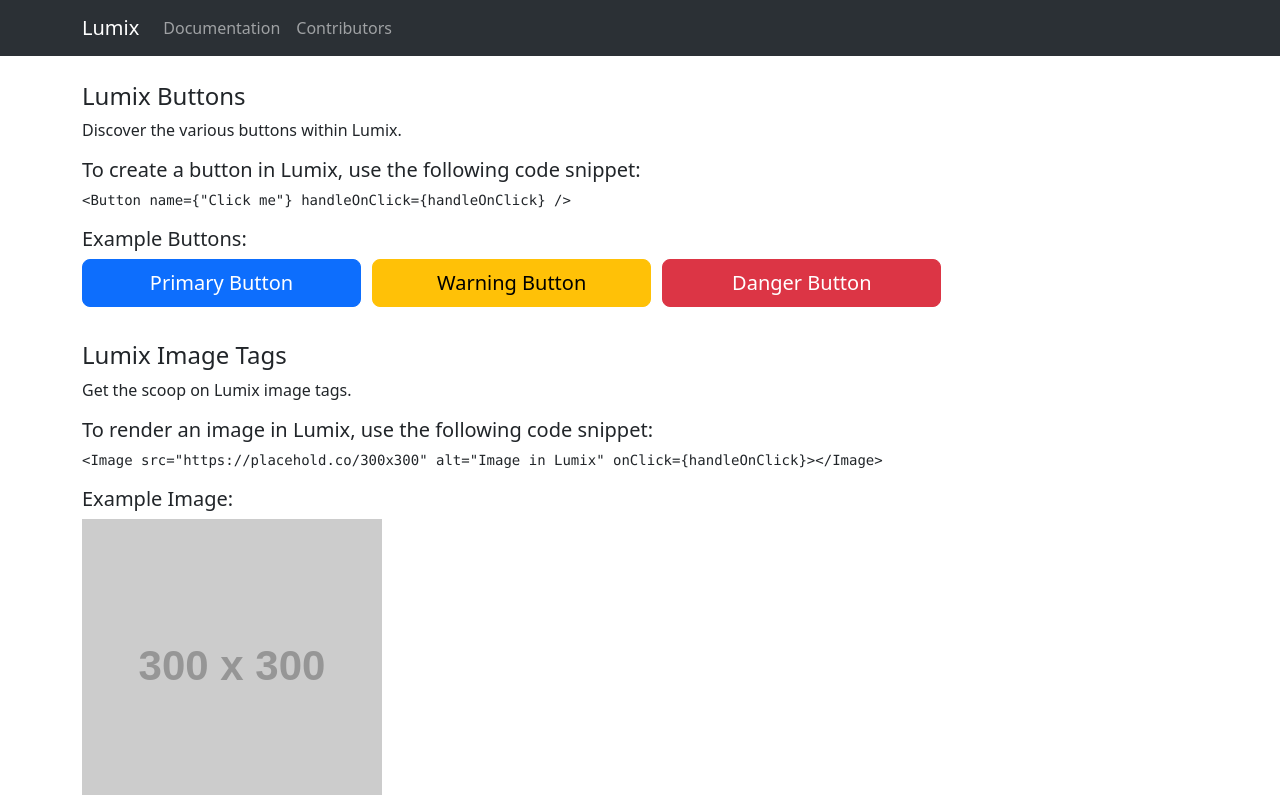
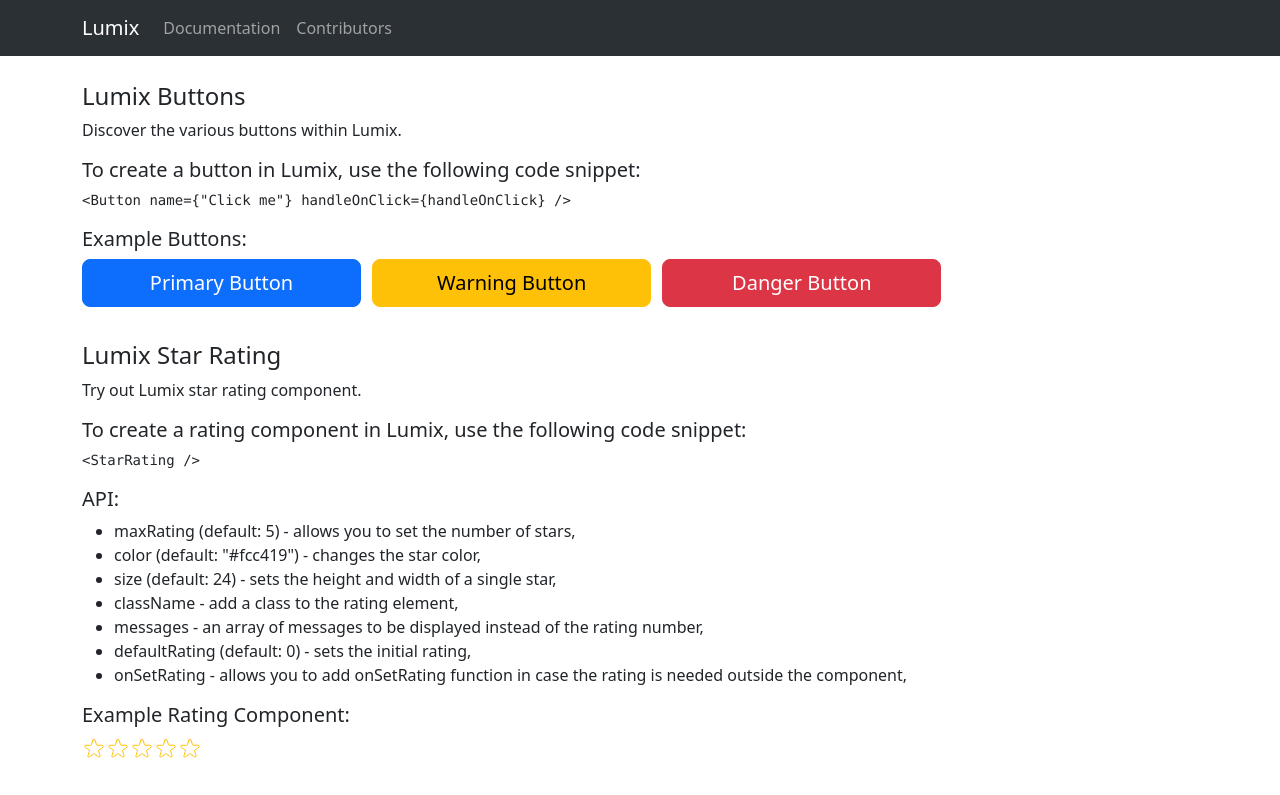
Before and after one commit to Keerat666/Lumix, a React (Create React App) app in the folder ui/lumix/: page / in a window 1280 px wide. Shown: the top 795 px of the page. Built offline with nearby package versions, Linux system fonts and the light colour scheme.

Commit message:
add star rating component

```diff
--- /dev/null
+++ b/ui/lumix/src/components/star-rating/Star.js
@@ -0,0 +1,47 @@
+import React from "react";
+
+const Star = ({ full, onRate, onHoverIn, onHoverOut, color, size }) => {
+	const starStyle = {
+		width: `${size}px`,
+		height: `${size}px`,
+		display: "block",
+		cursor: "pointer",
+	};
+
+	return (
+		<span
+			role="button"
+			style={starStyle}
+			onClick={onRate}
+			onMouseEnter={onHoverIn}
+			onMouseLeave={onHoverOut}
+		>
+			{full ? (
+				<svg
+					xmlns="http://www.w3.org/2000/svg"
+					viewBox="0 0 20 20"
+					fill={color}
+					stroke={color}
+				>
+					<path d="M9.049 2.927c.3-.921 1.603-.921 1.902 0l1.07 3.292a1 1 0 00.95.69h3.462c.969 0 1.371 1.24.588 1.81l-2.8 2.034a1 1 0 00-.364 1.118l1.07 3.292c.3.921-.755 1.688-1.54 1.118l-2.8-2.034a1 1 0 00-1.175 0l-2.8 2.034c-.784.57-1.838-.197-1.539-1.118l1.07-3.292a1 1 0 00-.364-1.118L2.98 8.72c-.783-.57-.38-1.81.588-1.81h3.461a1 1 0 00.951-.69l1.07-3.292z" />
+				</svg>
+			) : (
+				<svg
+					xmlns="http://www.w3.org/2000/svg"
+					fill="none"
+					viewBox="0 0 24 24"
+					stroke={color}
+				>
+					<path
+						strokeLinecap="round"
+						strokeLinejoin="round"
+						strokeWidth="{2}"
+						d="M11.049 2.927c.3-.921 1.603-.921 1.902 0l1.519 4.674a1 1 0 00.95.69h4.915c.969 0 1.371 1.24.588 1.81l-3.976 2.888a1 1 0 00-.363 1.118l1.518 4.674c.3.922-.755 1.688-1.538 1.118l-3.976-2.888a1 1 0 00-1.176 0l-3.976 2.888c-.783.57-1.838-.197-1.538-1.118l1.518-4.674a1 1 0 00-.363-1.118l-3.976-2.888c-.784-.57-.38-1.81.588-1.81h4.914a1 1 0 00.951-.69l1.519-4.674z"
+					/>
+				</svg>
+			)}
+		</span>
+	);
+}
+
+export default Star;
--- /dev/null
+++ b/ui/lumix/src/components/star-rating/StarRating.js
@@ -0,0 +1,76 @@
+import React, { useState } from "react";
+import PropTypes from "prop-types";
+import Star from "./Star";
+
+const wrapperStyle = {
+	display: "flex",
+	alignItems: "center",
+	gap: "16px",
+};
+
+const starWrapperStyle = {
+	display: "flex",
+};
+
+const StarRating = ({
+	maxRating = 5,
+	color = "#ffc107",
+	size = 24,
+	className = "",
+	messages = [],
+	defaultRating = 0,
+	onSetRating,
+}) => {
+	const [rating, setRating] = useState(defaultRating);
+	const [tempRating, setTempRating] = useState(0);
+
+	const textStyle = {
+		lineHeight: "0",
+		margin: "0",
+		color,
+		fontSize: `${size / 1.5}px`,
+		fontWeight: "500",
+	};
+
+	function handleRate(rating) {
+		setRating(rating);
+		onSetRating && onSetRating(rating);
+	}
+
+	return (
+		<div style={wrapperStyle} className={className}>
+			<div style={starWrapperStyle}>
+				{Array.from({ length: maxRating }, (_, i) => (
+				<Star
+					key={i}
+					full={tempRating ? tempRating >= i + 1 : rating >= i + 1}
+					onRate={() => handleRate(i + 1)}
+					onHoverIn={() => setTempRating(i + 1)}
+					onHoverOut={() => setTempRating(0)}
+					color={color}
+					size={size}
+					className={className}
+				/>
+				))}
+			</div>
+			<p style={textStyle}>
+				{messages.length === maxRating
+				? messages[tempRating ? tempRating - 1 : rating - 1]
+				: tempRating || rating || ""}
+			</p>
+		</div>
+	)
+};
+
+
+StarRating.propTypes = {
+	maxRating: PropTypes.number,
+	color: PropTypes.string,
+	size: PropTypes.number,
+	className: PropTypes.string,
+	messages: PropTypes.arrayOf(PropTypes.string),
+	defaultRating: PropTypes.number,
+	onSetRating: PropTypes.func,
+};
+
+export default StarRating;
--- a/ui/lumix/src/pages/documentation/index.js
+++ b/ui/lumix/src/pages/documentation/index.js
@@ -1,8 +1,11 @@
 import React from "react";
 import Button from "../../components/Button";
+import StarRating from "../../components/star-rating/StarRating";
 import Image from "../../components/Image";
+import LumixHeader from "../../components/Header";
+
 import "./style.css"; // Create a separate CSS file for custom styles
-import LumixHeader from "../../components/Header";
+
 
 const Documentation = () => {
   const handleOnClick = () => {
@@ -56,6 +59,41 @@ const Documentation = () => {
         <div className="row">
           <div className="col-md-12">
             <div className="documentation-section mb-2">
+              <h4 className="section-title">Lumix Star Rating</h4>
+              <p>Try out Lumix star rating component.</p>
+
+              <h5 className="section-subtitle">
+                To create a rating component in Lumix, use the following code snippet:
+              </h5>
+              <pre>
+                <code className="language-javascript">
+                  {'<StarRating />'}
+                </code>
+              </pre>
+
+              <h5 className="section-subtitle">
+                API:
+              </h5>
+              <ul>
+                <li>maxRating (default: 5) - allows you to set the number of stars,</li>
+                <li>color (default: "#fcc419") - changes the star color,</li>
+                <li>size (default: 24) - sets the height and width of a single star,</li>
+                <li>className - add a class to the rating element,</li>
+                <li>messages - an array of messages to be displayed instead of the rating number,</li>
+                <li>defaultRating (default: 0) - sets the initial rating,</li>
+                <li>onSetRating - allows you to add onSetRating function in case the rating is needed outside the component,</li>
+              </ul>
+              <h5 className="section-title">Example Rating Component:</h5>
+              <StarRating />
+            </div>
+          </div>
+        </div>
+      </div>
+
+      <div className="container flex-grow-1 text-left">
+        <div className="row">
+          <div className="col-md-12">
+            <div className="documentation-section mb-2">
               <h4 className="section-title">Lumix Image Tags</h4>
               <p>Get the scoop on Lumix image tags.</p>
 
```
